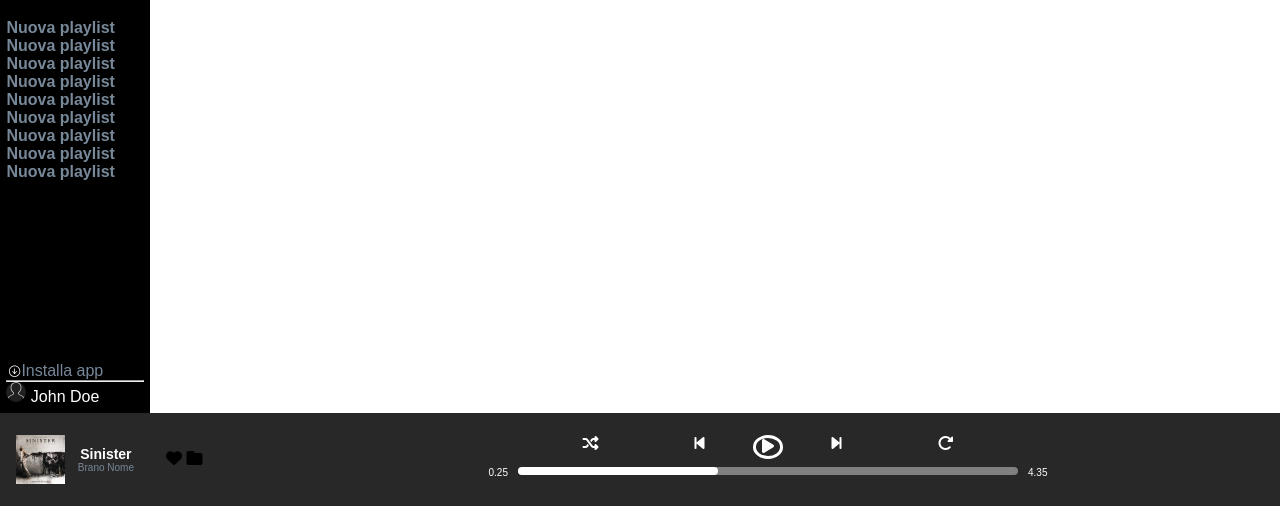
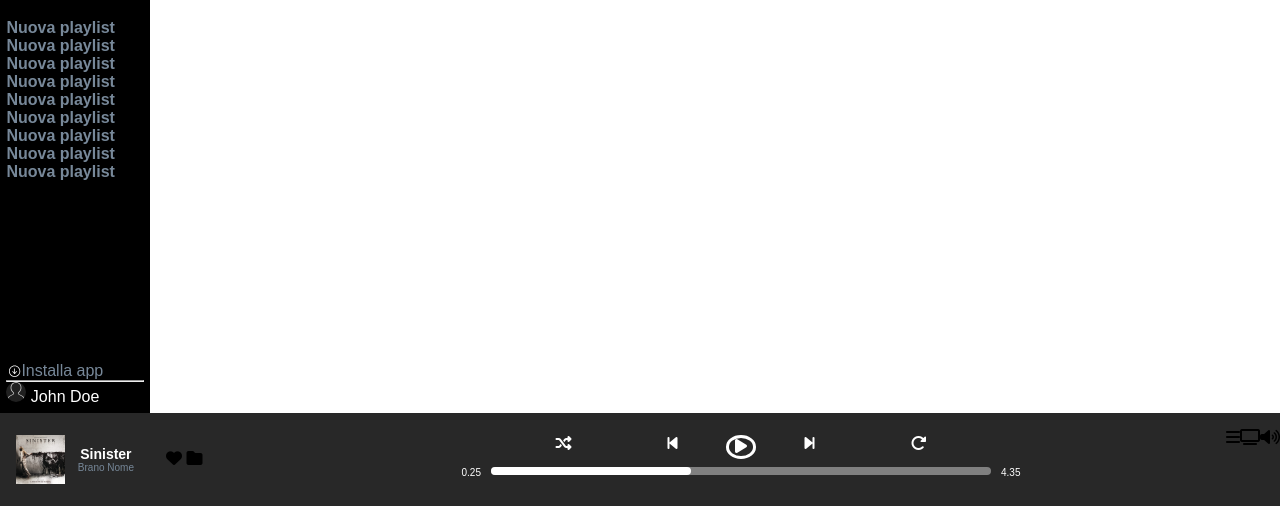
Before and after one commit to paolopu91/html-css-spotifyweb, a plain HTML site: page index.html in a window 1280 px wide. Shown: the part 294-800 px from the top of the page. Drawn offline with Linux system fonts and the light colour scheme.

```diff
--- a/css/style.css
+++ b/css/style.css
@@ -4,6 +4,9 @@
     box-sizing: border-box;
     font-family: 'Montserrat',sans-serif;
     font-size: 16px;
+}
+body{
+    font-family: 'Montserrat', sans-serif;
 }
 .font-weight{
     font-weight: bold;
--- a/index.html
+++ b/index.html
@@ -138,7 +138,11 @@
             <div class="flex-shrink">
 
                 <!-- icone semplificate -->
-                <div></div>
+                <div class="d-flex flex-shrink ">
+                    <div><i class="fa-solid fa-bars"></i></div>
+                    <div><i class="fa-solid fa-tv"></i></div>
+                    <div><i class="fa-solid fa-volume-high"></i></div>
+                </div>
 
                 <!-- barra di riproduzione piccola -->
                 <div></div>
```
